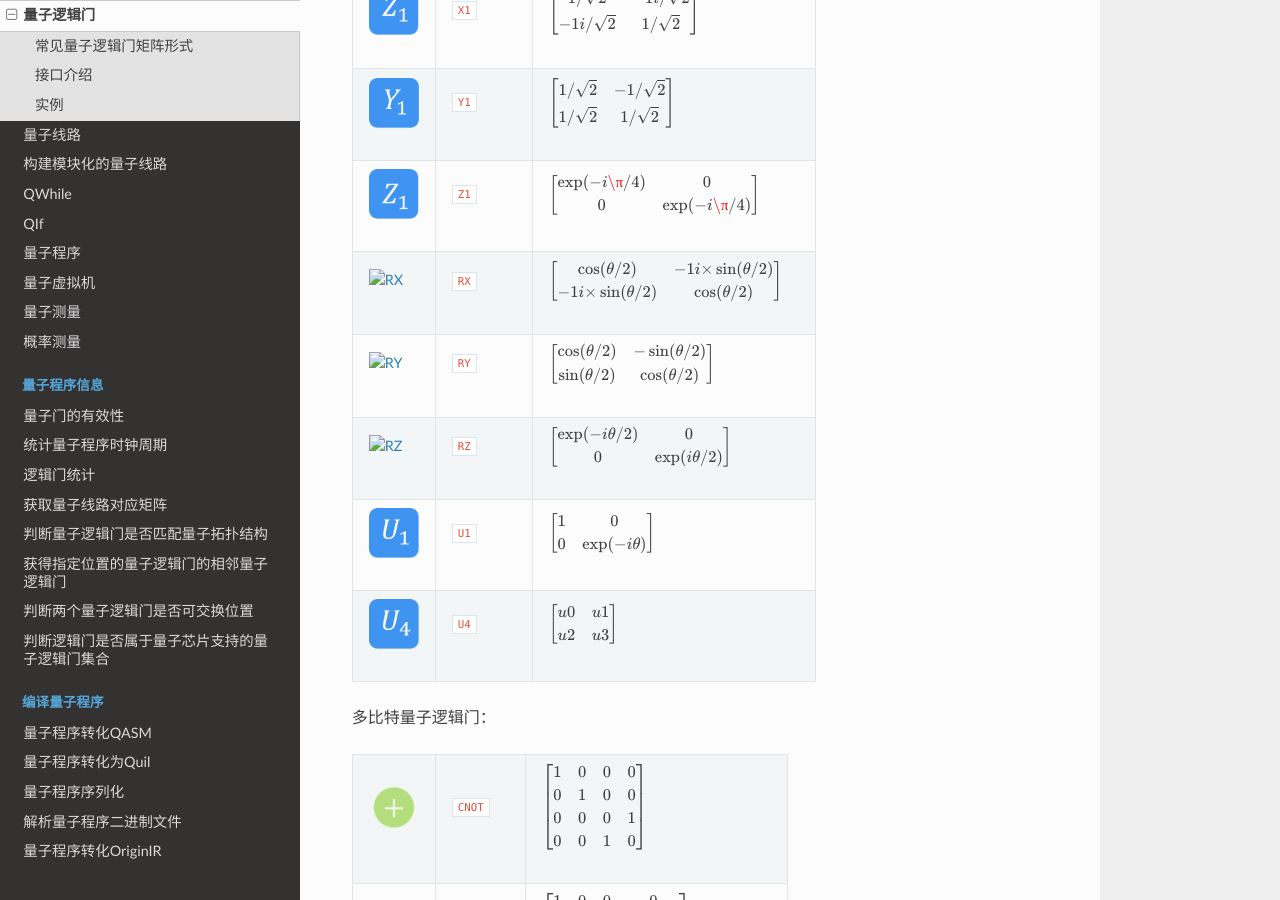
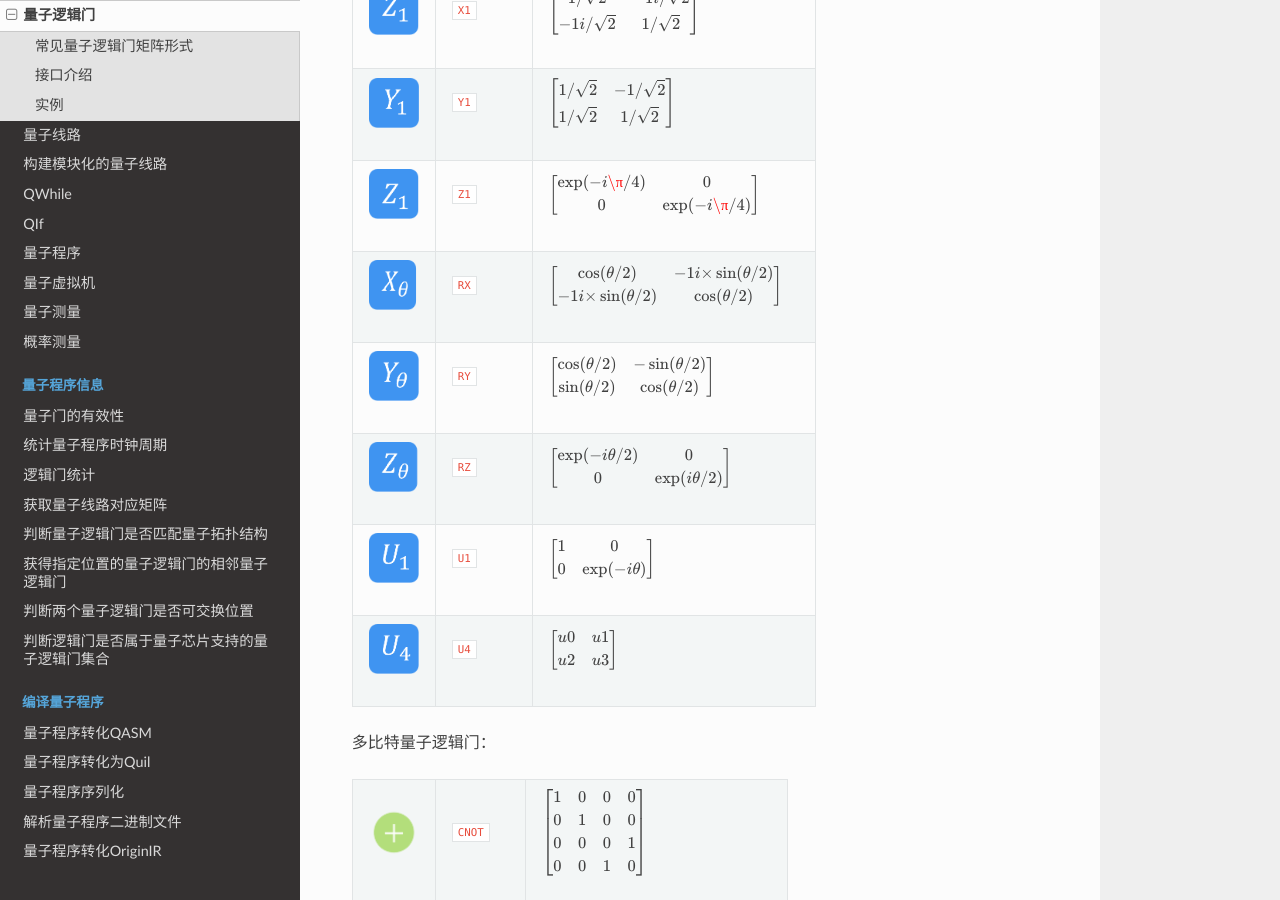
Before and after one commit to liye0005/QPanda-Toturial, a Sphinx documentation site: the page built from source/QGate.rst, in a window 1280 px wide and 900 px high, scrolled down 1131 px. Built offline with Sphinx 7.4.7 and the Read the Docs theme 2.0.0, drawn with Linux system fonts in a browser that asks for light colours; pages that are not in the unit, such as notebooks, are missing from menus.

Commit message:
<fix> : 修改RX、RY、RZ图标不识别的问题

```diff
--- a/source/QGate.rst
+++ b/source/QGate.rst
@@ -50,15 +50,15 @@
    :width: 50px
    :height: 50px
 
-.. |RX| image:: images/QGate_X_Theta.png
+.. |RX| image:: images/QGate_RX.png
    :width: 50px
    :height: 50px
 
-.. |RY| image:: images/QGate_Y_Theta.png
+.. |RY| image:: images/QGate_RY.png
    :width: 50px
    :height: 50px
 
-.. |RZ| image:: images/QGate_Z_Theta.png
+.. |RZ| image:: images/QGate_RZ.png
    :width: 50px
    :height: 50px
 
```
Also changed, not shown: source/images/QGate_RX.png (renamed from source/images/QGate_X_theta.png), source/images/QGate_RY.png (renamed from source/images/QGate_Y_theta.png), source/images/QGate_RZ.png (renamed from source/images/QGate_Z_theta.png).
